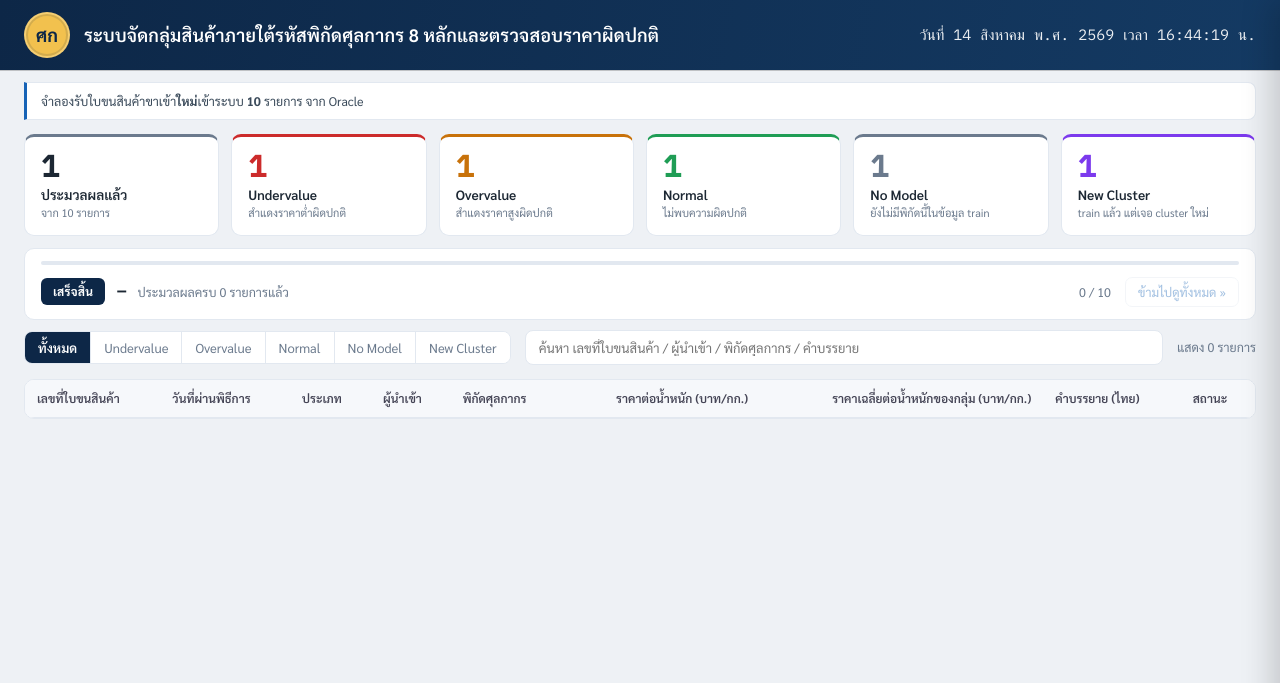
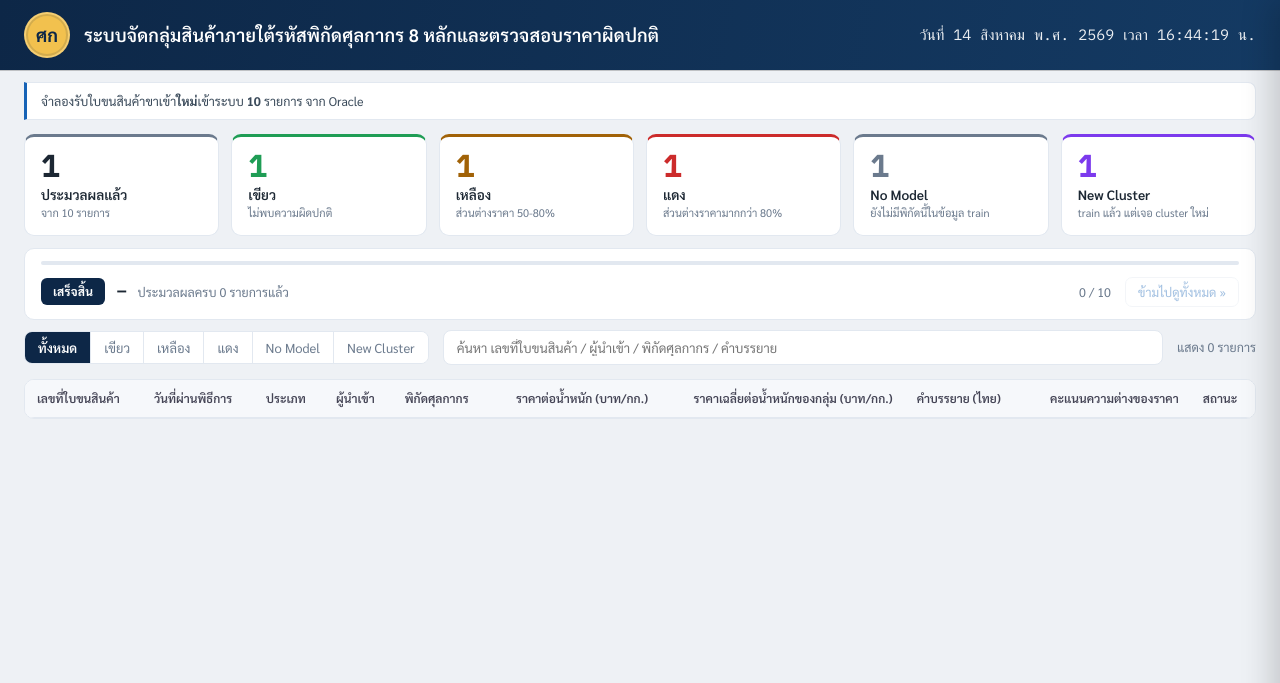
Before and after one commit to Zector26/Customs_POC, a FastAPI app: template webapp/templates/index.html in a window 1280 px wide. Shown: the top 683 px of the page. Run offline with FastAPI, Linux system fonts and the light colour scheme; the template is opened without the code that fills it: most values are stand-ins (such as "Sample title", 1, 10 or a date in 2020); data that the repository does not hold is empty; parts of the project's set-up code (start-up, migrations or seed data) failed here and were passed over.

Commit message:
connect real db

```diff
--- a/webapp/main.py
+++ b/webapp/main.py
@@ -109,6 +109,19 @@ def _isna(v) -> bool:
     return v is None or (isinstance(v, float) and pd.isna(v))
 
 
+def _severity(pct_of_mean: int) -> str:
+    """คืน 'green'/'yellow'/'red' จากส่วนต่างของราคาที่สำแดงเทียบราคากลาง (|pct_of_mean - 100|) — เขียว
+    ต่ำกว่า 50% (ตรงกับ ALERT_STATUS='normal' พอดีเพราะ PREDICT_ALERT_RATIO=0.5 เดียวกัน), เหลือง 50-80%,
+    แดง มากกว่า 80% — สีนี้บอกแค่ "ความรุนแรง" ของส่วนต่างเท่านั้น ไม่บอกทิศทาง (ต่ำกว่า/สูงกว่าราคากลาง)
+    ทิศทางยังดูได้จาก alert_status/ai_signal/screening_summary ในรายละเอียด (ดู _row_view/_screening_summary)"""
+    deviation = abs(pct_of_mean - 100)
+    if deviation > 80:
+        return "red"
+    if deviation >= 50:
+        return "yellow"
+    return "green"
+
+
 def _ai_signal(r: dict, alert_status: str | None) -> dict | None:
     """สัญญาณผิดปกติที่ตรวจพบ ใช้ metric เดียวกับที่ predict_new_item ใช้ตัดสินจริง (ALERT_METRIC) — คืน
     None ถ้ายังไม่มีค่าเฉลี่ยกลุ่มอ้างอิงเลย (no_model/new_cluster ดู _screening_summary สำหรับ 2 เคสนี้แทน)"""
@@ -147,18 +160,24 @@ def _ai_signal(r: dict, alert_status: str | None) -> dict | None:
 
 
 def _screening_summary(r: dict, alert_status: str | None, signal: dict | None) -> str:
-    """สรุปผลการคัดกรองเป็นข้อความอ่านง่าย 1 ย่อหน้า — ครอบทุกสถานะที่เป็นไปได้ (ดู _row_view/status_label)"""
+    """สรุปผลการคัดกรองเป็นข้อความอ่านง่าย 1 ย่อหน้า — ครอบทุกสถานะที่เป็นไปได้ (ดู _row_view/status_label)
+    บอกทิศทาง (ต่ำกว่า/สูงกว่าราคากลาง) + ความรุนแรงตรงๆในข้อความ ไม่ใช้ชื่อสีมาบอกทิศทางอีกต่อไป (สีที่หน้า
+    list เปลี่ยนไปบอก "ความรุนแรง" อย่างเดียวแล้ว ไม่ผูกกับทิศทาง — ดู _severity/_row_view)"""
     heading = r["HEADING"]
     if signal is not None and alert_status == "undervalue":
+        severity_desc = "อย่างรุนแรง (ส่วนต่างมากกว่า 80% ของราคากลาง)" if _severity(signal["pct_of_mean"]) == "red" \
+            else "อย่างมีนัยสำคัญ (ส่วนต่าง 50-80% ของราคากลาง)"
         return (
-            f"ใบขนสินค้าฉบับนี้ถูกจัดเป็นสถานะสีแดง เนื่องจากระบบตรวจพบว่าราคาที่สำแดงต่ำกว่าค่ากลางของกลุ่มสินค้า"
-            f"พิกัด {heading} อย่างมีนัยสำคัญ (คิดเป็น {signal['pct_of_mean']}% ของราคากลางเท่านั้น) "
+            f"ใบขนสินค้าฉบับนี้ตรวจพบว่าราคาที่สำแดงต่ำกว่าค่ากลางของกลุ่มสินค้า"
+            f"พิกัด {heading} {severity_desc} (คิดเป็น {signal['pct_of_mean']}% ของราคากลางเท่านั้น) "
             "ควรตรวจสอบเอกสารและราคาที่สำแดงเพิ่มเติม"
         )
     if signal is not None and alert_status == "overvalue":
+        severity_desc = "อย่างรุนแรง (ส่วนต่างมากกว่า 80% ของราคากลาง)" if _severity(signal["pct_of_mean"]) == "red" \
+            else "อย่างมีนัยสำคัญ (ส่วนต่าง 50-80% ของราคากลาง)"
         return (
-            f"ใบขนสินค้าฉบับนี้ถูกจัดเป็นสถานะสีส้ม เนื่องจากระบบตรวจพบว่าราคาที่สำแดงสูงกว่าค่ากลางของกลุ่มสินค้า"
-            f"พิกัด {heading} อย่างมีนัยสำคัญ (คิดเป็น {signal['pct_of_mean']}% ของราคากลาง) "
+            f"ใบขนสินค้าฉบับนี้ตรวจพบว่าราคาที่สำแดงสูงกว่าค่ากลางของกลุ่มสินค้า"
+            f"พิกัด {heading} {severity_desc} (คิดเป็น {signal['pct_of_mean']}% ของราคากลาง) "
             "ควรตรวจสอบเอกสารและราคาที่สำแดงเพิ่มเติม"
         )
     if signal is not None and alert_status == "normal":
@@ -175,20 +194,29 @@ def _row_view(r: dict) -> dict:
     """r: แถวจาก pipeline.run() — ALERT_STATUS เป็น 'undervalue' / 'overvalue' / 'normal' / None
     ถ้าเป็น None แยกสาเหตุตาม NO_REF_REASON ต่ออีกที: 'no_model' = พิกัดนี้ยังไม่มีในข้อมูลที่ขา train
     เคยเทรนเลย, 'new_cluster' = เทรนแล้ว แต่รายการนี้ไม่เข้ากลุ่มใดที่มีสถิติราคาอ้างอิง (noise/กลุ่มใหม่
-    ที่ยังไม่เคยเห็นตอนเทรน)"""
+    ที่ยังไม่เคยเห็นตอนเทรน)
+
+    status/status_label ของแถวที่มีค่าเฉลี่ยกลุ่มอ้างอิง (undervalue/overvalue/normal) มาจาก "ความรุนแรง" ของ
+    ส่วนต่างราคา (green/yellow/red — ดู _severity) ไม่ใช่ทิศทาง (ต่ำกว่า/สูงกว่าราคากลาง) เหมือนเดิมอีกต่อไป —
+    ทิศทางยังส่งออกไปเป็น alert_status ตรงๆ ให้ template ใช้แยกข้อความตอนเปิดรายละเอียด (drawer) ได้ (ดู
+    webapp/templates/detail.html)"""
     alert_status = r["ALERT_STATUS"]
-    if alert_status == "undervalue":
-        status, status_label = "red", "สำแดงราคาต่ำผิดปกติ (Undervalue)"
-    elif alert_status == "overvalue":
-        status, status_label = "orange", "สำแดงราคาสูงผิดปกติ (Overvalue)"
-    elif alert_status == "normal":
-        status, status_label = "green", "ไม่พบความผิดปกติ (Normal)"
+    ai_signal = _ai_signal(r, alert_status)
+    screening_summary = _screening_summary(r, alert_status, ai_signal)
+
+    # คะแนนความต่าง — ส่วนต่าง % ของราคาที่สำแดงเทียบราคากลาง (|pct_of_mean - 100|) ตัวเดียวกับที่ _severity
+    # ใช้ตัดสิน green/yellow/red เป๊ะ โชว์เป็นคอลัมน์แยกในตาราง (ก่อนคอลัมน์สถานะ) ให้เห็นตัวเลขจริงที่ทำให้
+    # ได้สถานะนั้น ไม่ต้องเดาจากสีเปล่าๆ — ไม่ใส่ % (แค่ตัวเลข ดู webapp/static/app.js .score-badge)
+    diff_score = f"{abs(ai_signal['pct_of_mean'] - 100)}" if ai_signal else "-"
+
+    if alert_status in ("undervalue", "overvalue", "normal"):
+        severity = _severity(ai_signal["pct_of_mean"]) if ai_signal else "green"
+        status = severity
+        status_label = {"green": "เขียว", "yellow": "เหลือง", "red": "แดง"}[severity]
     elif r["NO_REF_REASON"] == "new_cluster":
         status, status_label = "new_cluster", "เทรนแล้ว พบ Cluster ใหม่ (New Cluster)"
     else:
         status, status_label = "no_model", "ยังไม่มีพิกัดนี้ในข้อมูล Train (No Model)"
-    ai_signal = _ai_signal(r, alert_status)
-    screening_summary = _screening_summary(r, alert_status, ai_signal)
     return {
         "decl_id": r["DECL_ID"],
         "decl_no": f"{r['POTLDG']}-{r['IMPDCLNUM']}",
@@ -202,6 +230,10 @@ def _row_view(r: dict) -> dict:
         "heading": r["HEADING"],
         "status": status,
         "status_label": status_label,
+        "diff_score": diff_score,
+        # ทิศทาง (undervalue/overvalue/normal/None) แยกจาก status (ความรุนแรง) — ให้ detail.html ใช้บอก
+        # ทิศทางในข้อความ guard block ได้ (ดู docstring ข้างบน)
+        "alert_status": alert_status,
         "gdsdsc": r["GDSDSC"], "gdsdscth": r["GDSDSCTH"],
         "tax": r["CMPTAXNUM"], "brn": r["CMPBRN"],
         "qty": f"{r['QTY']:,.0f} {r['QTYUNT']}" if not _isna(r["QTY"]) else "-",
--- a/webapp/pipeline.py
+++ b/webapp/pipeline.py
@@ -76,12 +76,29 @@ ORACLE_DSN = os.environ.get("ORACLE_DSN", "oracle-mock:1521/freepdb1")
 ORACLE_USER = os.environ.get("ORACLE_USER", "system")
 ORACLE_PASSWORD = os.environ.get("ORACLE_PASSWORD", "mock_password_local_only")
 
+# ตาราง/JOIN ที่จะ SELECT จริง (ต่อจากคำว่า FROM) — ดีฟอลต์ตรงกับ oracle-mock (ตาราง DECLARATIONS เดียว)
+# ฝั่ง Oracle จริงข้อมูลอยู่คนละ 2 ตาราง (IMP3000 = หัวใบขน, IMP3200 = รายการสินค้าต่อใบขน คีย์
+# POTLDG+IMPDCLNUM unique อยู่แล้วใน IMP3200 — 1 ใบขนต่อ 1 แถว ไม่ต้อง join แล้วได้หลายแถวซ้อน) เปลี่ยนเป็น
+# Oracle จริงได้โดยตั้ง env var ตัวนี้ ไม่ต้องแก้โค้ด เช่น:
+#   ORACLE_FROM_CLAUSE=IMP3000 JOIN IMP3200 ON IMP3000.POTLDG = IMP3200.POTLDG AND IMP3000.IMPDCLNUM = IMP3200.IMPDCLNUM
+ORACLE_FROM_CLAUSE = os.environ.get("ORACLE_FROM_CLAUSE", "DECLARATIONS")
+
 # ชื่อคอลัมน์ที่ pipeline.py ทั้งไฟล์อ้างถึง (ตรงกับ schema ของ oracle-mock/scripts/seed_oracle_mock.py) —
-# ถ้าตาราง DECLARATIONS ของ Oracle จริงใช้ชื่อคอลัมน์ต่างออกไป (เช่น CUST_DECL_ID แทน DECL_ID) ไม่ต้องแก้
-# query ในโค้ด แค่ตั้ง env var ORACLE_COLUMN_MAP เป็น JSON ของ {ชื่อที่นี่ใช้: ชื่อจริงใน Oracle} เฉพาะ
-# คอลัมน์ที่ชื่อไม่ตรงกัน เช่น '{"DECL_ID": "CUST_DECL_ID", "CIFVALTHB": "INVOICE_VALUE_THB"}' — คอลัมน์ที่
-# ไม่ได้ระบุไว้ถือว่าชื่อตรงกับที่นี่อยู่แล้ว (ดู _load_declarations_from_oracle ใช้ SELECT ... AS ให้ผลลัพธ์
-# ที่ได้กลับมาเป็นชื่อคอลัมน์มาตรฐานนี้เสมอ ไม่กระทบโค้ดส่วนอื่นที่อ่านต่อจากนี้เลย)
+# ถ้า ORACLE_FROM_CLAUSE ชี้ไปตาราง/JOIN ที่ใช้ชื่อคอลัมน์ต่างออกไป (เช่น CUST_DECL_ID แทน DECL_ID หรือ
+# คอลัมน์กระจายอยู่หลายตารางต้อง qualify ด้วยชื่อตาราง) ไม่ต้องแก้ query ในโค้ด แค่ตั้ง env var
+# ORACLE_COLUMN_MAP เป็น JSON ของ {ชื่อที่นี่ใช้: SQL expression จริงที่จะไปแทนใน SELECT ... AS ชื่อนี้} เฉพาะ
+# คอลัมน์ที่ชื่อไม่ตรงกัน เช่น '{"DECL_ID": "CUST_DECL_ID", "CIFVALTHB": "INVOICE_VALUE_THB"}' — ค่าฝั่งขวา
+# เป็น SQL expression เต็มๆก็ได้ ไม่จำกัดแค่ชื่อคอลัมน์เดี่ยว (เช่น DECL_ID ไม่มีอยู่จริงในตาราง IMP3000/
+# IMP3200 เลย ต้องประกอบเองจากคีย์ที่มี: '{"DECL_ID": "IMP3000.POTLDG || \\'-\\' || IMP3000.IMPDCLNUM"}')
+# คอลัมน์ที่ไม่ได้ระบุไว้ถือว่าชื่อตรงกับที่นี่อยู่แล้ว (ดู _load_declarations_from_oracle ใช้ SELECT ... AS
+# ให้ผลลัพธ์ที่ได้กลับมาเป็นชื่อคอลัมน์มาตรฐานนี้เสมอ ไม่กระทบโค้ดส่วนอื่นที่อ่านต่อจากนี้เลย)
+#
+# DECL_ID ไม่มีคอลัมน์ตรงๆใน Oracle จริง (ต่างจาก oracle-mock ที่มี SYS_GUID() ให้) ห้ามปล่อยให้
+# _load_declarations_from_oracle คืนมาโดยไม่มี DECL_ID แล้วให้ db.ingest_dataframe สร้างอัตโนมัติแทน
+# (ดู db._ensure_decl_id) เพราะเลขที่มันสร้างนับใหม่จาก 0 ทุกครั้งที่ sync ไม่ได้อ่านจากแถวที่มีอยู่แล้วใน
+# DuckDB จะไปชนกับ DECL_ID ของรอบ sync ก่อนหน้าทันที แล้ว anti-join กันแถวซ้ำใน _sync_from_oracle จะเข้าใจ
+# ผิดว่าแถวใหม่ "sync ไปแล้ว" (DECL_ID ชนของเก่า) ทิ้งแถวใหม่จริงไปเงียบๆ — ต้องแม็ป DECL_ID เป็น expression
+# ที่ deterministic จากคีย์จริงเสมอ (ดู ตัวอย่าง POTLDG || '-' || IMPDCLNUM ข้างบน ซึ่ง unique อยู่แล้วต่อแถว)
 _ORACLE_SOURCE_COLUMNS = [
     "DECL_ID", "TRFCLS", "GDSDSC", "GDSDSCTH", "CIFVALTHB", "CTYOGN", "WGT", "WGTUNT", "QTY", "QTYUNT",
     "POTLDG", "IMPDCLNUM", "DTELDG", "CMPTAXNUM", "CMPBRN", "CMPNME", "CMPNMEENG", "LOAD_TS",
@@ -178,7 +195,7 @@ def _load_declarations_from_oracle(since_ts: datetime) -> pd.DataFrame:
             trfcls_filter = f"AND ({' OR '.join(conditions)})"
         cur.execute(f"""
             SELECT {select_cols}
-            FROM DECLARATIONS
+            FROM {ORACLE_FROM_CLAUSE}
             WHERE {since_col} > :since_ts
             {trfcls_filter}
         """, params)
@@ -441,21 +458,43 @@ def _system_wide_stats(con) -> dict:
     ต่างจาก n_rows/n_no_model/... ใน summary ของ run() ที่นับแค่ "แถวของ request นี้" (หน้าเดียว หรือ batch
     ที่ poll เจอ) — ตัวเลขนี้ตอบคำถาม "จริงๆแล้วประมวลผล(และเก็บ cache ไว้)กี่แถวในระบบทั้งหมด" ถ้าแถวไหนใน
     declarations ยังไม่เคยถูกเปิดดู/พยากรณ์เลย (เช่น อยู่หน้าอื่นที่ยังไม่มีใครกดไปดู) จะไม่ถูกนับรวมด้วย —
-    ถูกต้องตามความหมายจริงของคำว่า "ประมวลผลแล้ว" ไม่ใช่แค่ "มีอยู่ใน declarations" เฉยๆ"""
+    ถูกต้องตามความหมายจริงของคำว่า "ประมวลผลแล้ว" ไม่ใช่แค่ "มีอยู่ใน declarations" เฉยๆ
+
+    n_green/yellow/red_total คือ "ความรุนแรง" ของส่วนต่างราคา (ไม่ใช่ทิศทาง undervalue/overvalue อีกต่อไป —
+    ดู webapp/main.py._severity) เขียว = ALERT_STATUS='normal' พอดี (deviation < 50% อยู่แล้วโดยนิยาม) เหลือง/
+    แดง คำนวณจาก deviation_pct ที่นี่ตรงๆ (สูตรเดียวกับ webapp/main.py._ai_signal เลือก metric ตาม
+    ALERT_METRIC) เพื่อให้ KPI ที่หน้าเว็บตรงกับสีที่แต่ละแถวโชว์จริง"""
     row = con.execute("""
+        WITH scored AS (
+            SELECT
+                p.NO_REF_REASON, p.ALERT_STATUS,
+                ABS(
+                    CASE
+                        WHEN p.ALERT_METRIC = 'price_per_kg' AND d.WGT_KG IS NOT NULL AND d.WGT_KG > 0
+                             AND p.GROUP_MEAN_PRICE_PER_KG IS NOT NULL AND p.GROUP_MEAN_PRICE_PER_KG > 0
+                            THEN (d.CIFVALTHB / d.WGT_KG) / p.GROUP_MEAN_PRICE_PER_KG * 100
+                        WHEN p.GROUP_MEAN_CIFVALTHB IS NOT NULL AND p.GROUP_MEAN_CIFVALTHB > 0
+                            THEN d.CIFVALTHB / p.GROUP_MEAN_CIFVALTHB * 100
+                        ELSE NULL
+                    END - 100
+                ) AS deviation_pct
+            FROM declarations d
+            JOIN test_predictions p ON d.DECL_ID = p.DECL_ID
+        )
         SELECT
             count(*) AS n_processed_total,
-            sum(CASE WHEN p.NO_REF_REASON = 'no_model' THEN 1 ELSE 0 END) AS n_no_model_total,
-            sum(CASE WHEN p.NO_REF_REASON = 'new_cluster' THEN 1 ELSE 0 END) AS n_new_cluster_total,
-            sum(CASE WHEN p.ALERT_STATUS = 'undervalue' THEN 1 ELSE 0 END) AS n_undervalue_total,
-            sum(CASE WHEN p.ALERT_STATUS = 'overvalue' THEN 1 ELSE 0 END) AS n_overvalue_total,
-            sum(CASE WHEN p.ALERT_STATUS = 'normal' THEN 1 ELSE 0 END) AS n_normal_total
-        FROM declarations d
-        JOIN test_predictions p ON d.DECL_ID = p.DECL_ID
+            sum(CASE WHEN NO_REF_REASON = 'no_model' THEN 1 ELSE 0 END) AS n_no_model_total,
+            sum(CASE WHEN NO_REF_REASON = 'new_cluster' THEN 1 ELSE 0 END) AS n_new_cluster_total,
+            sum(CASE WHEN ALERT_STATUS = 'normal' THEN 1 ELSE 0 END) AS n_green_total,
+            sum(CASE WHEN ALERT_STATUS IN ('undervalue', 'overvalue') AND deviation_pct BETWEEN 50 AND 80
+                     THEN 1 ELSE 0 END) AS n_yellow_total,
+            sum(CASE WHEN ALERT_STATUS IN ('undervalue', 'overvalue') AND deviation_pct > 80
+                     THEN 1 ELSE 0 END) AS n_red_total
+        FROM scored
     """).fetchone()
     cols = [
         "n_processed_total", "n_no_model_total", "n_new_cluster_total",
-        "n_undervalue_total", "n_overvalue_total", "n_normal_total",
+        "n_green_total", "n_yellow_total", "n_red_total",
     ]
     return {c: int(v or 0) for c, v in zip(cols, row)}
 
--- a/webapp/static/app.css
+++ b/webapp/static/app.css
@@ -2,7 +2,7 @@
   --navy:#0d2747; --navy2:#143a63; --ink:#1c2733; --muted:#6b7a8d; --line:#e2e8f0;
   --bg:#eef1f5; --card:#fff;
   --green:#1f9d55; --green-bg:#e6f6ec; --red:#cc2b2b; --red-bg:#fbe7e7;
-  --orange:#c8720a; --orange-bg:#fbecdb;
+  --yellow:#a16207; --yellow-bg:#fef3c7;
   --gray:#6b7a8d; --gray-bg:#eef1f5;
   --purple:#7c3aed; --purple-bg:#f1eafe;
   --accent:#1763b6;
--- a/webapp/static/app.js
+++ b/webapp/static/app.js
@@ -59,11 +59,13 @@ document.getElementById('rows').addEventListener('click',e=>{
 });
 
 // ไล่ประมวลผลทีละ transaction (auto-play) — จำลองว่า transaction เข้ามาให้ระบบตรวจทีละใบ
-const STATUS_LABEL={red:'Undervalue',orange:'Overvalue',green:'Normal',no_model:'No Model',new_cluster:'New Cluster'};
+// สีตอนนี้บอก "ความรุนแรง" ของส่วนต่างราคาอย่างเดียว (ไม่บอกทิศทาง undervalue/overvalue แล้ว — ดูทิศทางได้
+// ตอนเปิดรายละเอียด/drawer แทน — ดู webapp/main.py._severity/_row_view)
+const STATUS_LABEL={red:'แดง',yellow:'เหลือง',green:'เขียว',no_model:'No Model',new_cluster:'New Cluster'};
 const GUARD_MSG={
-  red:'🚩 สงสัยว่าสำแดงราคาต่ำผิดปกติ',
-  orange:'🔶 สงสัยว่าสำแดงราคาสูงผิดปกติ',
-  green:'✓ ไม่พบความผิดปกติ',
+  red:'🚩 แดง',
+  yellow:'🔶 เหลือง',
+  green:'✓ เขียว',
   no_model:'⚪ ยังไม่มีพิกัดนี้ในข้อมูล train',
   new_cluster:'🔵 train แล้ว แต่เจอ cluster ใหม่',
 };
@@ -77,9 +79,9 @@ let idx=0, skipped=false;
 // หน้านี้อาจมีแค่บางส่วนของทั้งระบบ (ดู webapp/main.py, webapp/pipeline.py)
 function updateKpisFromSummary(summary){
   document.getElementById('kpi-total').textContent=summary.n_processed_total;
-  document.getElementById('kpi-red').textContent=summary.n_undervalue_total;
-  document.getElementById('kpi-orange').textContent=summary.n_overvalue_total;
-  document.getElementById('kpi-green').textContent=summary.n_normal_total;
+  document.getElementById('kpi-red').textContent=summary.n_red_total;
+  document.getElementById('kpi-yellow').textContent=summary.n_yellow_total;
+  document.getElementById('kpi-green').textContent=summary.n_green_total;
   document.getElementById('kpi-no_model').textContent=summary.n_no_model_total;
   document.getElementById('kpi-new_cluster').textContent=summary.n_new_cluster_total;
   const allX=document.querySelector('.kpi[data-f="all"] .kpi-x');
@@ -99,6 +101,7 @@ function rowHtml(r){
     <td class="r mono">${r.price_per_kg}</td>
     <td class="r mono">${r.group_mean_kg ?? '-'}</td>
     <td class="l"><div class="tprofile">${r.gdsdscth}</div></td>
+    <td class="r">${r.diff_score === '-' ? '-' : `<span class="score-badge ${r.status}">${r.diff_score}</span>`}</td>
     <td><span class="status ${r.status}">${STATUS_LABEL[r.status]}</span></td>
   </tr>`;
 }
--- a/webapp/templates/index.html
+++ b/webapp/templates/index.html
@@ -27,9 +27,9 @@
 
 <div class="kpis">
   <div class="kpi" data-f="all"><div class="kpi-n" id="kpi-total">{{ run.n_processed_total }}</div><div class="kpi-l">ประมวลผลแล้ว</div><div class="kpi-x">จาก {{ total }} รายการ</div></div>
-  <div class="kpi red" data-f="red"><div class="kpi-n" id="kpi-red">{{ run.n_undervalue_total }}</div><div class="kpi-l">Undervalue</div><div class="kpi-x">สำแดงราคาต่ำผิดปกติ</div></div>
-  <div class="kpi orange" data-f="orange"><div class="kpi-n" id="kpi-orange">{{ run.n_overvalue_total }}</div><div class="kpi-l">Overvalue</div><div class="kpi-x">สำแดงราคาสูงผิดปกติ</div></div>
-  <div class="kpi green" data-f="green"><div class="kpi-n" id="kpi-green">{{ run.n_normal_total }}</div><div class="kpi-l">Normal</div><div class="kpi-x">ไม่พบความผิดปกติ</div></div>
+  <div class="kpi green" data-f="green"><div class="kpi-n" id="kpi-green">{{ run.n_green_total }}</div><div class="kpi-l">เขียว</div><div class="kpi-x">ไม่พบความผิดปกติ</div></div>
+  <div class="kpi yellow" data-f="yellow"><div class="kpi-n" id="kpi-yellow">{{ run.n_yellow_total }}</div><div class="kpi-l">เหลือง</div><div class="kpi-x">ส่วนต่างราคา 50-80%</div></div>
+  <div class="kpi red" data-f="red"><div class="kpi-n" id="kpi-red">{{ run.n_red_total }}</div><div class="kpi-l">แดง</div><div class="kpi-x">ส่วนต่างราคามากกว่า 80%</div></div>
   <div class="kpi no_model" data-f="no_model"><div class="kpi-n" id="kpi-no_model">{{ run.n_no_model_total }}</div><div class="kpi-l">No Model</div><div class="kpi-x">ยังไม่มีพิกัดนี้ในข้อมูล train</div></div>
   <div class="kpi new_cluster" data-f="new_cluster"><div class="kpi-n" id="kpi-new_cluster">{{ run.n_new_cluster_total }}</div><div class="kpi-l">New Cluster</div><div class="kpi-x">train แล้ว แต่เจอ cluster ใหม่</div></div>
 </div>
@@ -53,9 +53,9 @@
   <div class="filters">
     <div class="seg" id="seg-status">
       <button data-v="all" class="on">ทั้งหมด</button>
-      <button data-v="red">Undervalue</button>
-      <button data-v="orange">Overvalue</button>
-      <button data-v="green">Normal</button>
+      <button data-v="green">เขียว</button>
+      <button data-v="yellow">เหลือง</button>
+      <button data-v="red">แดง</button>
       <button data-v="no_model">No Model</button>
       <button data-v="new_cluster">New Cluster</button>
     </div>
@@ -70,7 +70,8 @@
 <tr>
   <th>เลขที่ใบขนสินค้า</th><th>วันที่ผ่านพิธีการ</th><th>ประเภท</th><th class="l">ผู้นำเข้า</th>
   <th>พิกัดศุลกากร</th><th class="r">ราคาต่อน้ำหนัก (บาท/กก.)</th>
-  <th class="r">ราคาเฉลี่ยต่อน้ำหนักของกลุ่ม (บาท/กก.)</th><th class="l">คำบรรยาย (ไทย)</th><th>สถานะ</th>
+  <th class="r">ราคาเฉลี่ยต่อน้ำหนักของกลุ่ม (บาท/กก.)</th><th class="l">คำบรรยาย (ไทย)</th>
+  <th class="r">คะแนนความต่างของราคา</th><th>สถานะ</th>
 </tr>
 </thead>
 <tbody id="rows"></tbody>
```
Also changed, not shown: other parts of webapp/static/app.css (+17 -7 lines), docker-compose.yml (+14 -7 lines), webapp/templates/detail.html (+8 -6 lines).
